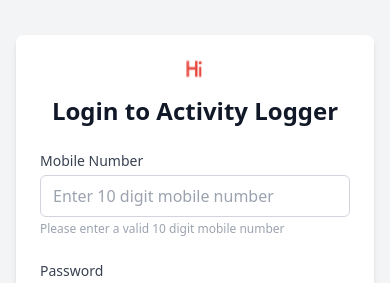
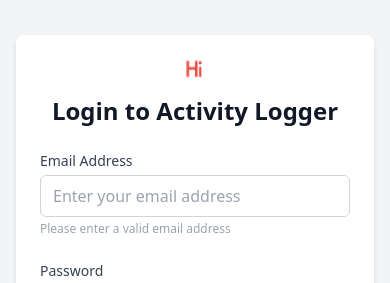
Before and after one commit to ChitranshGuha/system-tracker-sqlite, a Next.js app: page / in a window 390 px wide. Shown: the part 140-423 px from the top of the page. Built offline with nearby package versions, Linux system fonts and the light colour scheme.

Commit message:
Mobile changed to Email

```diff
--- a/components/Login.js
+++ b/components/Login.js
@@ -2,7 +2,7 @@ import { useState } from 'react'
 import { Eye, EyeOff } from 'lucide-react'
 
 export default function LoginForm({ onLogin, VALID_USERS }) {
-  const [mobile, setMobile] = useState('')
+  const [email, setEmail] = useState('')
   const [password, setPassword] = useState('')
   const [showPassword, setShowPassword] = useState(false)
   const [errors, setErrors] = useState({})
@@ -10,10 +10,10 @@ export default function LoginForm({ onLogin, VALID_USERS }) {
   const validateForm = () => {
     const newErrors = {}
 
-    if (!mobile) {
-      newErrors.mobile = "Mobile number can't be empty"
-    } else if (mobile.length !== 10) {
-      newErrors.mobile = "Mobile number should be 10 digits"
+    if (!email) {
+      newErrors.email = "Email can't be empty"
+    } else if (!/\S+@\S+\.\S+/.test(email)) {
+      newErrors.email = "Email is not valid"
     }
 
     if (!password) {
@@ -27,14 +27,14 @@ export default function LoginForm({ onLogin, VALID_USERS }) {
   const handleLogin = (e) => {
     e.preventDefault()
     if (validateForm()) {
-      const user = VALID_USERS.find(u => u.mobile === mobile && u.password === password)
+      const user = VALID_USERS.find(u => u.email === email && u.password === password)
       if (user) {
-        localStorage.setItem('userMobile', user.mobile)
+        localStorage.setItem('userEmail', user.email)
         onLogin(user)
       } else {
         setErrors({
           form: "Invalid credentials",
-          mobile: 'Please enter a valid mobile number',
+          email: 'Please enter a valid email',
           password: 'Please enter a valid password'
         })
       }
@@ -57,25 +57,24 @@ export default function LoginForm({ onLogin, VALID_USERS }) {
           </div>
           <form className="space-y-6" onSubmit={handleLogin}>
             <div>
-              <label htmlFor="mobile" className="block text-sm font-medium text-gray-700 mb-1">
-                Mobile Number
+              <label htmlFor="email" className="block text-sm font-medium text-gray-700 mb-1">
+                Email Address
               </label>
               <input
-                id="mobile"
-                type="tel"
-                value={mobile}
+                id="email"
+                type="text"
+                value={email}
                 onChange={(e) => {
-                  setMobile(e.target.value)
-                  setErrors({...errors, form: "", mobile: ""})
+                  setEmail(e.target.value)
+                  setErrors({...errors, form: "", email: ""})
                 }}
                 className={`w-full px-3 py-2 border rounded-md ${
-                  errors.mobile ? 'border-red-500' : 'border-gray-300'
+                  errors.email ? 'border-red-500' : 'border-gray-300'
                 } focus:outline-none focus:ring-2 focus:ring-black`}
-                placeholder="Enter 10 digit mobile number"
-                maxLength={10}
+                placeholder="Enter your email address"
               />
-              <p className={`${errors.mobile ? "text-red-500" : "text-gray-400"} text-xs mt-1`}>
-                {errors.mobile || "Please enter a valid 10 digit mobile number"}
+              <p className={`${errors.email ? "text-red-500" : "text-gray-400"} text-xs mt-1`}>
+                {errors.email || "Please enter a valid email address"}
               </p>
             </div>
 
--- a/pages/index.js
+++ b/pages/index.js
@@ -4,10 +4,10 @@ import Dashboard from '../components/Dashboard';
 import moment from 'moment';
 
 const VALID_USERS = [
-  { mobile: '9999999999', password: '123456', name: 'John', color: '#4f46e5' },
-  { mobile: '8888888888', password: '123456', name: 'Alice', color: '#059669' },
-  { mobile: '7777777777', password: '123456', name: 'Bob', color: '#dc2626' },
-  { mobile: '6666666666', password: '123456', name: 'Emma', color: '#7c3aed' }
+  { email: 'john@example.com', password: '123456', name: 'John', color: '#4f46e5' },
+  { email: 'alice@example.com', password: '123456', name: 'Alice', color: '#059669' },
+  { email: 'bob@example.com', password: '123456', name: 'Bob', color: '#dc2626' },
+  { email: 'emma@example.com', password: '123456', name: 'Emma', color: '#7c3aed' }
 ];
 
 function ActivityLogger() {
```
